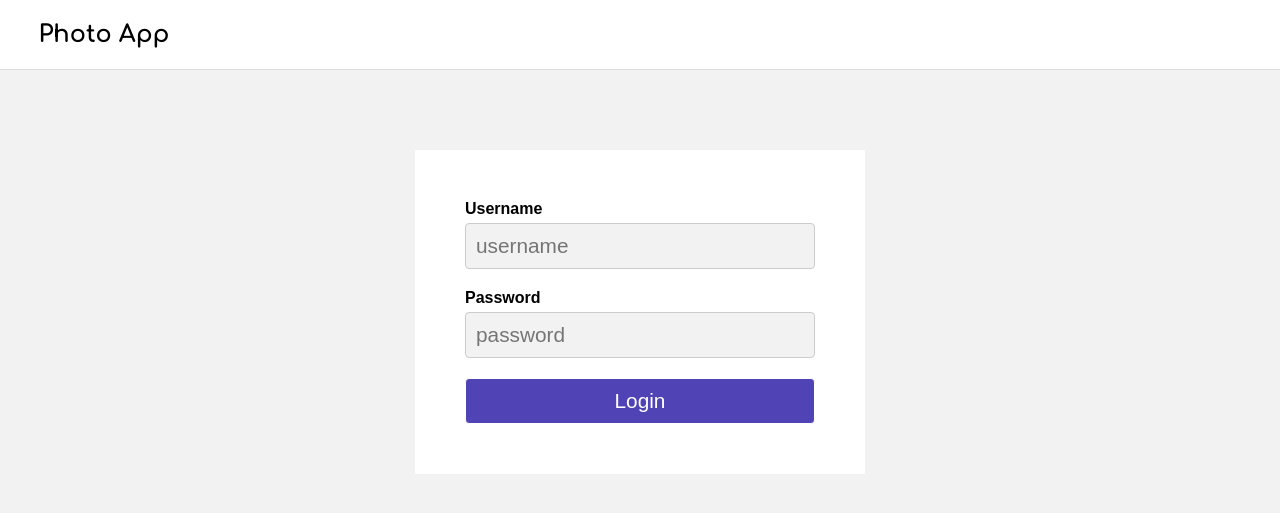
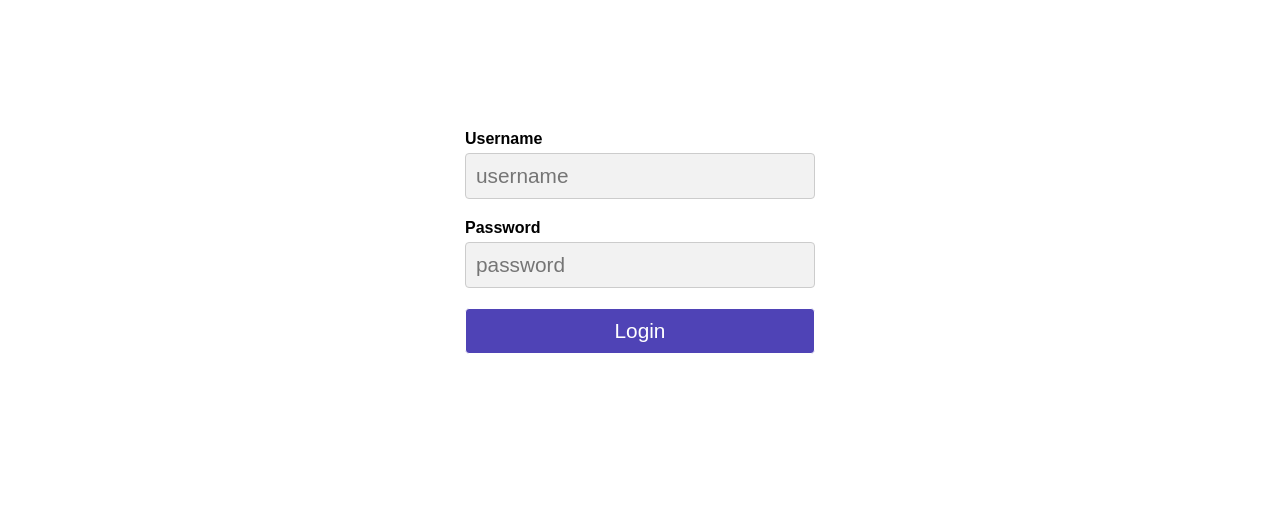
Before and after one commit to Dsl03/photo-app-demo, a Flask app: template templates/login.html in a window 1280 px wide. Shown: the top 513 px of the page. Run offline with Flask 2, Linux system fonts and the light colour scheme; the template is opened without the code that fills it, so the values that code supplies are empty; parts of the project's set-up code (start-up, migrations or seed data) failed here and were passed over; some libraries are stand-ins or nearby versions.

Commit message:
HW5 setup for lab

```diff
--- a/templates/login.html
+++ b/templates/login.html
@@ -1,11 +1,14 @@
 <!doctype html>
 <html lang="en">
 <head>
-    <title>Photo App</title>
-    <meta name="viewport" content="width=device-width, initial-scale=1.0">
-    <link rel="stylesheet" href="https://cdnjs.cloudflare.com/ajax/libs/font-awesome/5.11.2/css/all.min.css">
-    <link rel="stylesheet" href="/static/css/starter-client.css">
+    <title>Login Screen</title>
     <style>
+        body * {
+            box-sizing: border-box;
+        }
+        body {
+            font-family: Arial, Helvetica, sans-serif;
+        }
         form {
             display: flex;
             flex-direction: column;
@@ -48,8 +51,6 @@
     </style>
 </head>
 <body>
-    <!-- Nav Bar still rendered via server-side template -->
-    {% include 'includes/navbar.html'  %}
     <form method="POST" action="/login">
         {% if message %}
             <div class="error">{{ message }}</div>
```
Also changed, not shown: 5 other files.
